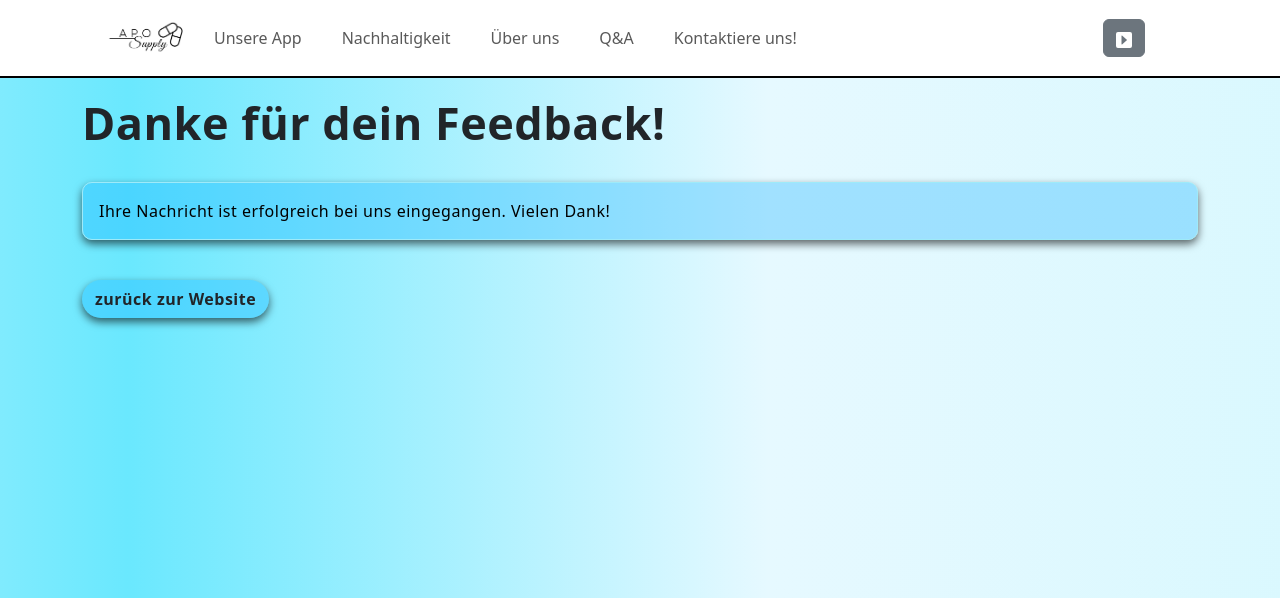
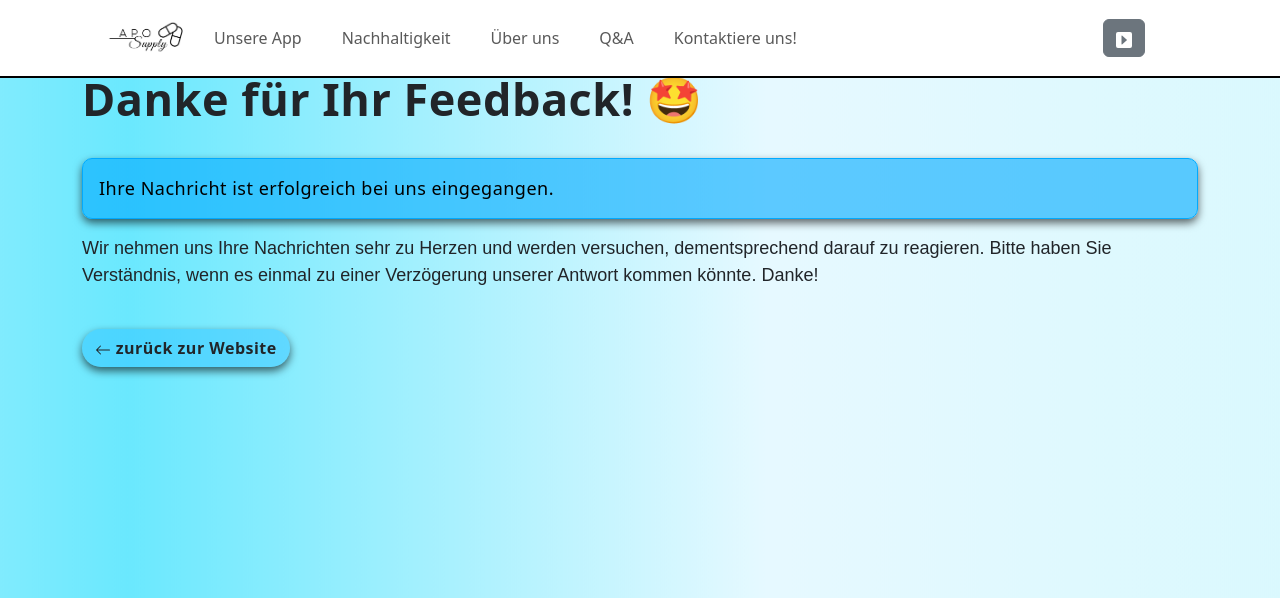
Before and after one commit to celinebittmann/aposupply, a PHP site: page /templates/nachricht_senden.php in a window 1280 px wide. Shown: the top 598 px of the page. Run offline with PHP 8.4, Linux system fonts and the light colour scheme.

Commit message:
26.11.2024
Nachrichtseite fertig

```diff
--- a/templates/nachricht_senden.php
+++ b/templates/nachricht_senden.php
@@ -12,9 +12,17 @@ if ($_SERVER["REQUEST_METHOD"] == "POST") {
     $headers = "From: $email";
 
     if (mail($to, $subject, $body, $headers)) {
-        echo "Nachricht erfolgreich gesendet!";
+      ?>
+        <div class="alert alert-info" role="alert">
+          Ihre Nachricht ist erfolgreich bei uns eingegangen.
+        </div>
+      <?php
     } else {
-        echo "Es gab ein Problem beim Senden der Nachricht.";
+      ?>
+        <div class="alert alert-info" role="alert">
+          Es gab ein Problem beim Senden der Nachricht. Versuchen Sie es später erneut!
+        </div>
+      <?php
     }
 }
 ?>
@@ -24,7 +32,7 @@ if ($_SERVER["REQUEST_METHOD"] == "POST") {
   <head>
     <meta charset="utf-8">
     <meta name="viewport" content="width=device-width, initial-scale=1">
-    <title>AGB
+    <title>Dankeschön
     </title>
     <link href="https://cdn.jsdelivr.net/npm/bootstrap@5.3.2/dist/css/bootstrap.min.css" rel="stylesheet" integrity="sha384-T3c6CoIi6uLrA9TneNEoa7RxnatzjcDSCmG1MXxSR1GAsXEV/Dwwykc2MPK8M2HN" crossorigin="anonymous">
     <link rel="icon" href="logo_richtig.png" type="image/x-icon">
@@ -39,16 +47,20 @@ if ($_SERVER["REQUEST_METHOD"] == "POST") {
     ?>
     <div class="container">
 
-    <br>
-    <h1 style="font-weight: 700; letter-spacing: 0.5px; font-size: 45px;">Danke für dein Feedback!</h1>
+    <h1 style="font-weight: 700; letter-spacing: 0.5px; font-size: 45px;">Danke für Ihr Feedback! &#129321; </h1>
     <br>
 
 	<div class="alert alert-info" role="alert">
-	  Ihre Nachricht ist erfolgreich bei uns eingegangen. Vielen Dank!
+	  Ihre Nachricht ist erfolgreich bei uns eingegangen.
 	</div>
 
+<p style="font-weight: 500; font-size: 18px;">Wir nehmen uns Ihre Nachrichten sehr zu Herzen und werden versuchen, dementsprechend darauf zu reagieren. Bitte haben Sie Verständnis, wenn es einmal zu einer Verzögerung unserer Antwort kommen könnte. Danke! </p>
+
 		<br>
-<a href="templates/kontakt.php" class="btn umfrage_btn" tabindex="-1" role="button" aria-disabled="true">zurück zur Website</a>
+<a href="templates/kontakt.php" class="btn umfrage_btn" tabindex="-1" role="button" aria-disabled="true">
+	<svg xmlns="http://www.w3.org/2000/svg" width="16" height="16" fill="currentColor" class="bi bi-arrow-left" viewBox="0 0 16 16">
+  		<path fill-rule="evenodd" d="M15 8a.5.5 0 0 0-.5-.5H2.707l3.147-3.146a.5.5 0 1 0-.708-.708l-4 4a.5.5 0 0 0 0 .708l4 4a.5.5 0 0 0 .708-.708L2.707 8.5H14.5A.5.5 0 0 0 15 8"/>
+	</svg> zurück zur Website</a>
 
 
 	</body>
@@ -95,10 +107,18 @@ body {
 .alert-info{
   border-radius: 10px;
   box-shadow: 0 4px 8px rgba(0,0,0,0.6);
-  background-color: rgba(0,170,255,0.3);
+  background-color: rgba(0,170,255,0.6);
   font-weight: 500;
   color: black;
   letter-spacing: 0.5px;
+  border-color: #00aaff;
+  font-size: 18px;
+
+  animation: sweep 1.5s ease-in-out;}
+
+@keyframes sweep {
+  0%    {opacity: 0; margin-left: -20px}
+  100%  {opacity: 1; margin-left: 0px}
 }
 
   </style>
```
